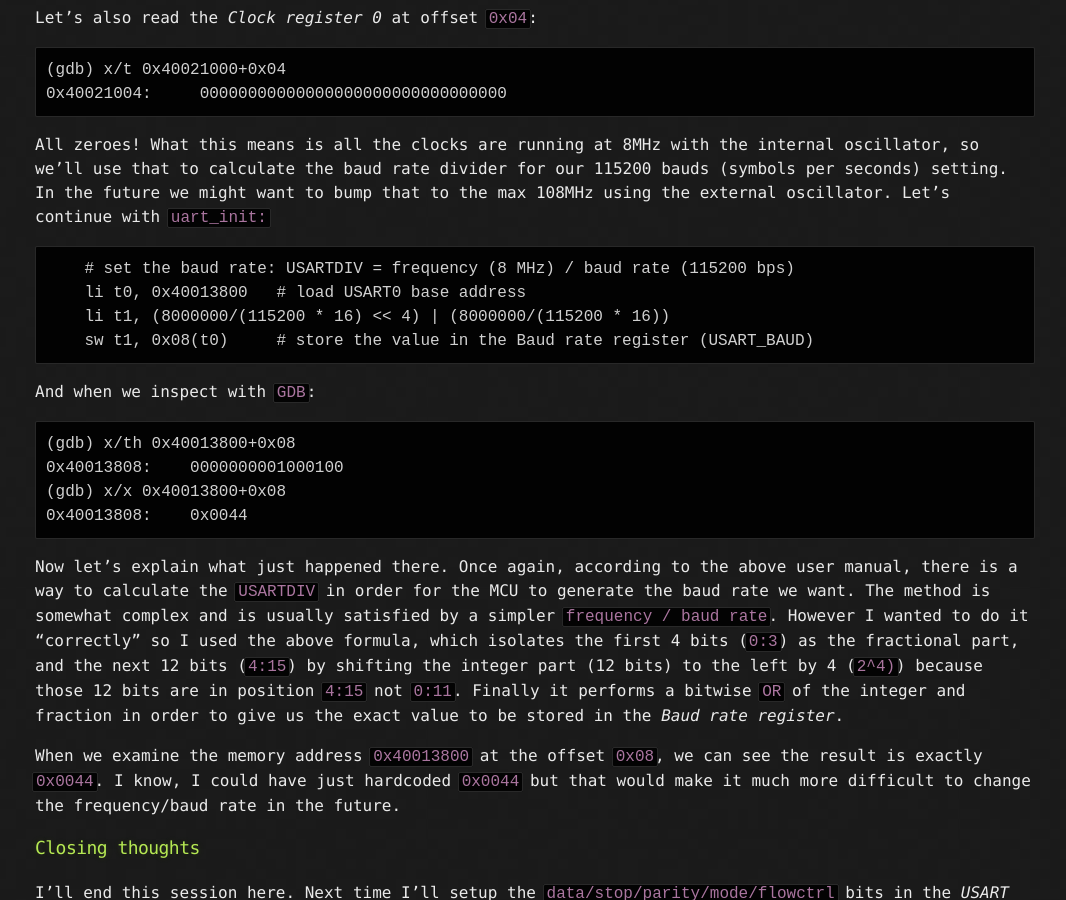
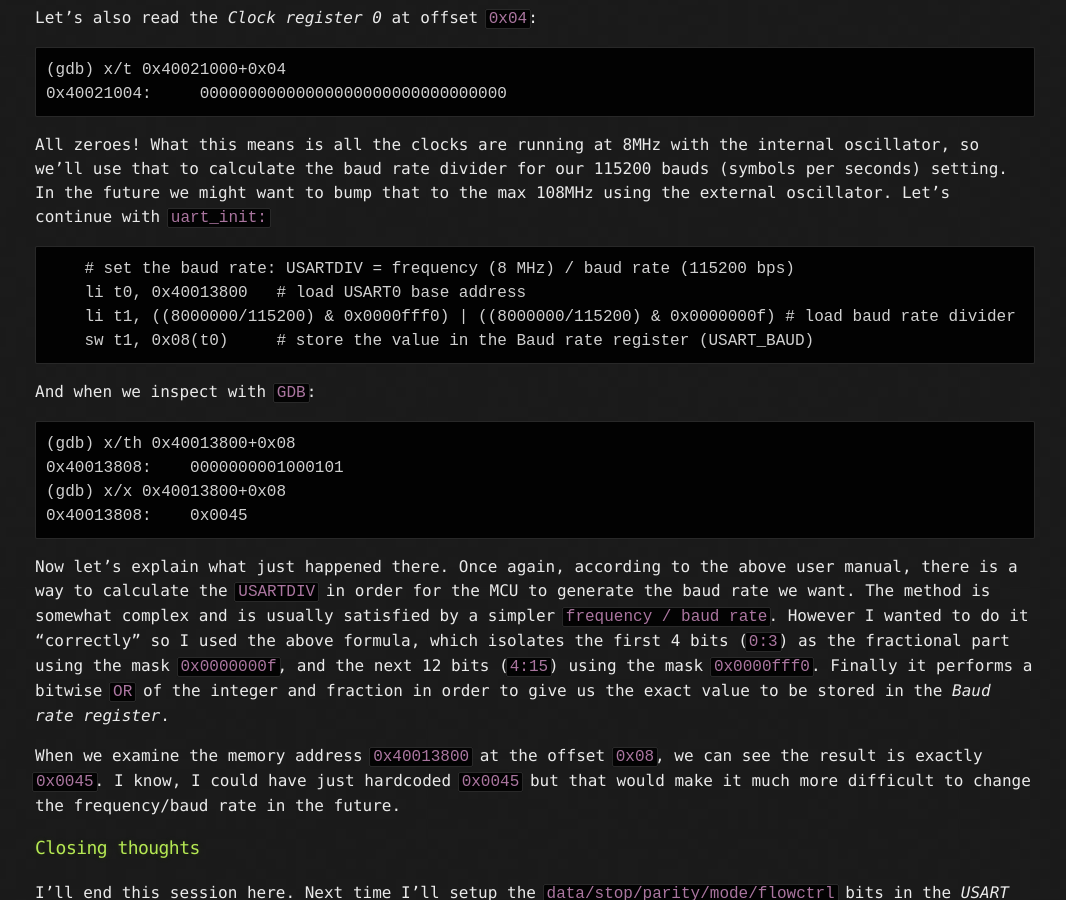
Before and after one commit to aw/fiveforths, a Jekyll site: the page built from logs/_posts/2022-12-07-devlog-15-initializing-uart-pt2.md, in a window 1280 px wide and 900 px high, scrolled down 1008 px. Shown: the whole window, without its empty margins (105-1171 px from the left). Built offline with Jekyll 4.4.1, drawn with Linux system fonts in a browser that asks for light colours.

Commit message:
Revert incorrect UART baud rate value calculation, remove the extra left shift

````diff
--- a/logs/_posts/2022-12-07-devlog-15-initializing-uart-pt2.md
+++ b/logs/_posts/2022-12-07-devlog-15-initializing-uart-pt2.md
@@ -43,7 +43,7 @@ All zeroes! What this means is all the clocks are running at 8MHz with the inter
 ```
     # set the baud rate: USARTDIV = frequency (8 MHz) / baud rate (115200 bps)
     li t0, 0x40013800   # load USART0 base address
-    li t1, (8000000/(115200 * 16) << 4) | (8000000/(115200 * 16))
+    li t1, ((8000000/115200) & 0x0000fff0) | ((8000000/115200) & 0x0000000f) # load baud rate divider
     sw t1, 0x08(t0)     # store the value in the Baud rate register (USART_BAUD)
 ```
 
@@ -51,14 +51,14 @@ And when we inspect with `GDB`:
 
 ```
 (gdb) x/th 0x40013800+0x08
-0x40013808:    0000000001000100
+0x40013808:    0000000001000101
 (gdb) x/x 0x40013800+0x08
-0x40013808:    0x0044
+0x40013808:    0x0045
 ```
 
-Now let's explain what just happened there. Once again, according to the above user manual, there is a way to calculate the `USARTDIV` in order for the MCU to generate the baud rate we want. The method is somewhat complex and is usually satisfied by a simpler `frequency / baud rate`. However I wanted to do it "correctly" so I used the above formula, which isolates the first 4 bits (`0:3`) as the fractional part, and the next 12 bits (`4:15`) by shifting the integer part (12 bits) to the left by 4 (`2^4)`) because those 12 bits are in position `4:15` not `0:11`. Finally it performs a bitwise `OR` of the integer and fraction in order to give us the exact value to be stored in the _Baud rate register_.
+Now let's explain what just happened there. Once again, according to the above user manual, there is a way to calculate the `USARTDIV` in order for the MCU to generate the baud rate we want. The method is somewhat complex and is usually satisfied by a simpler `frequency / baud rate`. However I wanted to do it "correctly" so I used the above formula, which isolates the first 4 bits (`0:3`) as the fractional part using the mask `0x0000000f`, and the next 12 bits (`4:15`) using the mask `0x0000fff0`. Finally it performs a bitwise `OR` of the integer and fraction in order to give us the exact value to be stored in the _Baud rate register_.
 
-When we examine the memory address `0x40013800` at the offset `0x08`, we can see the result is exactly `0x0044`. I know, I could have just hardcoded `0x0044` but that would make it much more difficult to change the frequency/baud rate in the future.
+When we examine the memory address `0x40013800` at the offset `0x08`, we can see the result is exactly `0x0045`. I know, I could have just hardcoded `0x0045` but that would make it much more difficult to change the frequency/baud rate in the future.
 
 ### Closing thoughts
 
````
Also changed, not shown: 1 other file.
